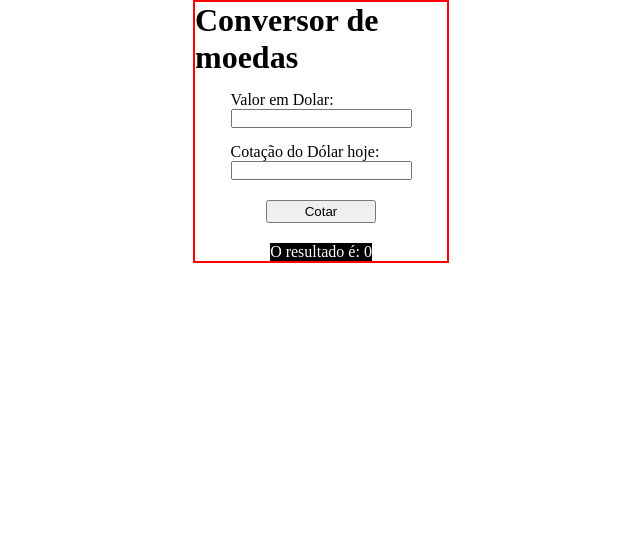
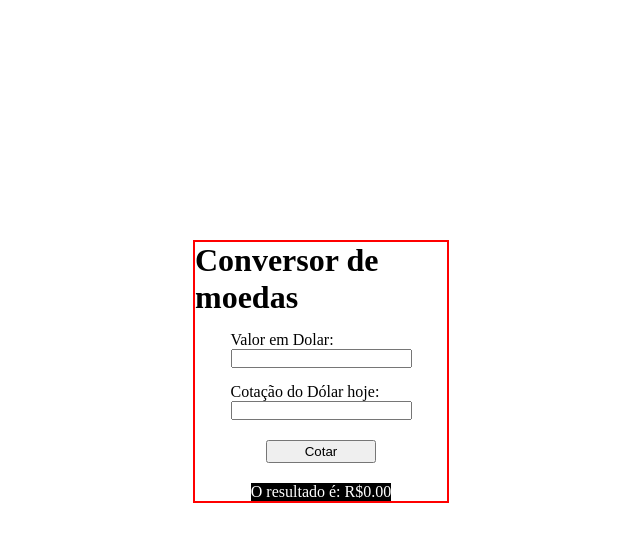
Before and after one commit to joaopborba/imersaoDevAlura, a plain HTML site: page conversorDeMoedas/index.html in a window 1280 px wide. Both pictures are taken after a click on the button "Cotar". Shown: the whole page, without its empty margins (319-959 px from the left). Drawn offline with Linux system fonts and the light colour scheme.

Commit message:
Alterações

```diff
--- a/conversorDeMoedas/app.js
+++ b/conversorDeMoedas/app.js
@@ -1,11 +1,11 @@
-const calculateButton = document.getElementById('calculate-button');
+const calculateButton = document.getElementById("calculate-button");
 
-function mult (){
-    const valueDollar = document.getElementById('value-dollar').value;
-    const valueCotacao = document.getElementById('value-cotacao').value;
-    const result = document.getElementById('result');
-    const cotacao = valueDollar * valueCotacao;
-    result.textContent = `O resultado é: ${cotacao}`;
+function mult() {
+  const valueDollar = document.getElementById("value-dollar").value;
+  const valueCotacao = document.getElementById("value-cotacao").value;
+  const result = document.getElementById("result");
+  const cotacao = valueDollar * valueCotacao;
+  result.textContent = `O resultado é: R$${cotacao.toFixed(2)}`;
 }
 
 calculateButton.addEventListener("click", mult);
--- a/conversorDeMoedas/style.css
+++ b/conversorDeMoedas/style.css
@@ -9,32 +9,29 @@
   flex-direction: column;
   align-items: center;
   justify-content: center;
-    margin: 0 40vw;
+  margin: 30vh 40vw;
 }
 
-.valorEmDolar{
+.valorEmDolar {
   margin: 15px 100%;
-
 }
 
-.cotacaoEmDolar{
+.cotacaoEmDolar {
   margin: 0 100%;
 }
 
-.botaoCalcular{
+.botaoCalcular {
   margin: 20px 100%;
   display: flex;
   flex-direction: column;
   align-items: center;
   justify-content: center;
-
 }
-#calculate-button{
+#calculate-button {
   padding: 2px 100%;
-
 }
 
-.result{
+.result {
   background-color: black;
   color: white;
 }
```
Lines whose indentation alone changed are shown as unchanged.
